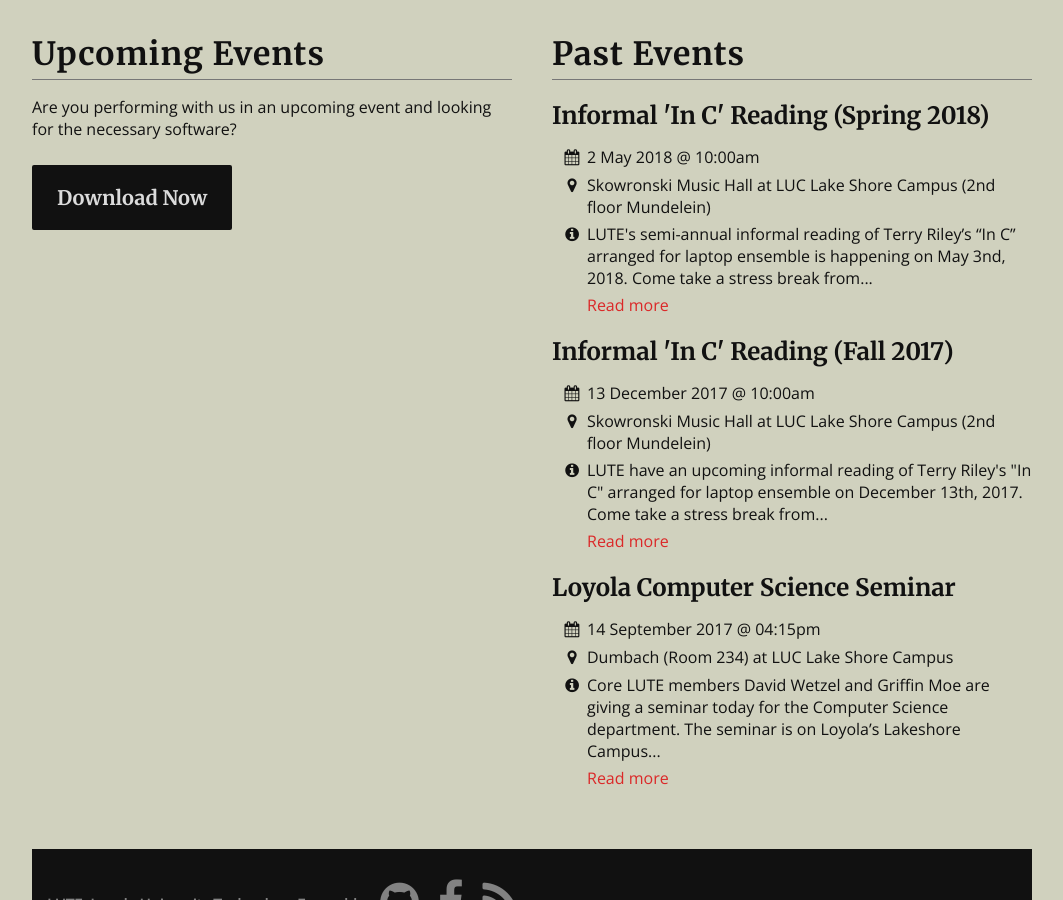
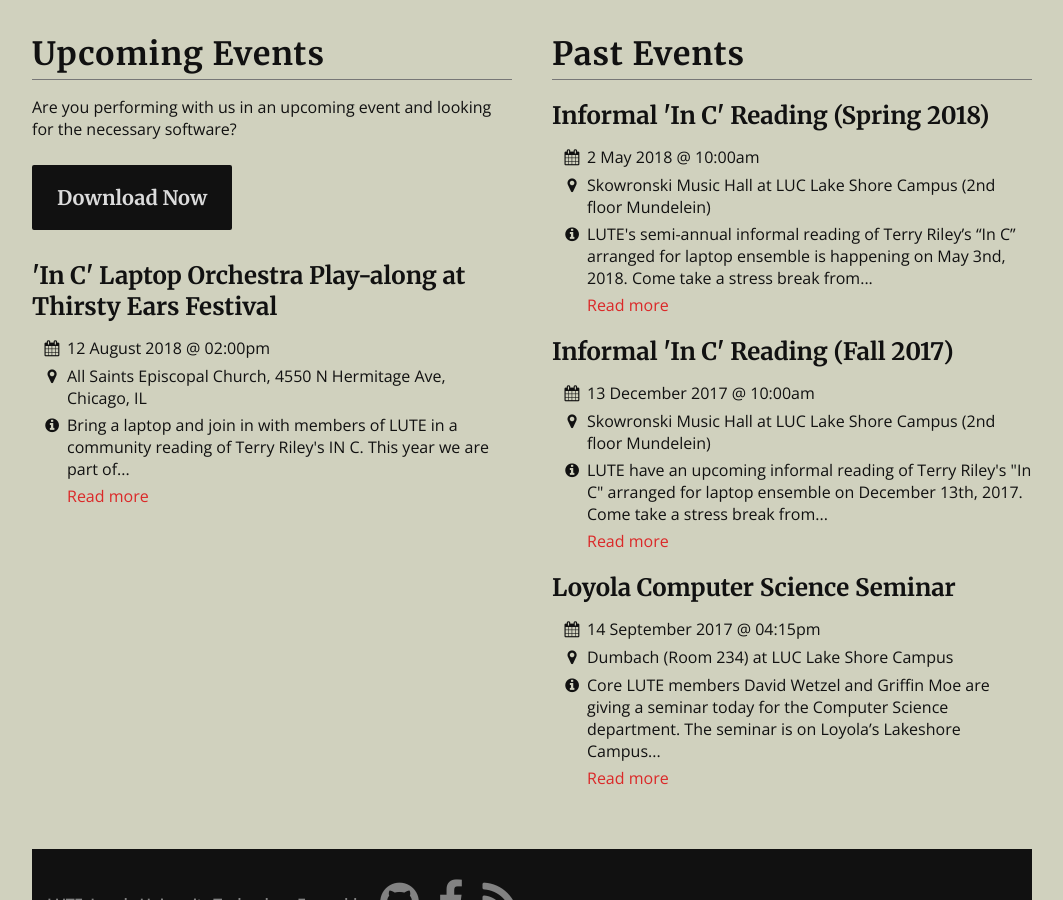
Before and after one commit to loyola-university-tech-ensemble/loyola-university-tech-ensemble.github.io, a Jekyll site: the page built from index.md, in a window 1280 px wide and 900 px high, scrolled down 1837 px. Shown: the whole window, without its empty margins (108-1171 px from the left). Built offline with Jekyll 4.4.1, drawn with Linux system fonts in a browser that asks for light colours.

Commit message:
added event for 2018-08-12

```diff
--- a/_data/events.yml
+++ b/_data/events.yml
@@ -1,3 +1,16 @@
+- event:
+  title: "'In C' Laptop Orchestra Play-along at Thirsty Ears Festival"
+  date: 2018-08-12T14:00:00Z
+  location: 'All Saints Episcopal Church, 4550 N Hermitage Ave, Chicago, IL'
+  description: >
+    Bring a laptop and join in with members of LUTE in a community reading of Terry Riley's IN C. This year we are part of the Thirsty Ears Festival, a street festival of classical music hosted by ACM (Access Contemporary Music).
+
+    We will begin at 2 pm with a brief introduction and orientation. Once we get everyone set up and making sound, we will begin our performance. A typical run lasts around 45-60 minutes.
+
+    Download a copy of our app (Mac/Win) in advance or just show up and we will make sure your laptop is all set up to play along.
+
+    If possible, please also bring multimedia speakers. Speakers must be wired from you laptop's headphone jack (no Bluetooth, sorry)
+
 - event:
   title: "Informal 'In C' Reading (Spring 2018)"
   date: 2018-05-02T10:00:00Z
```
